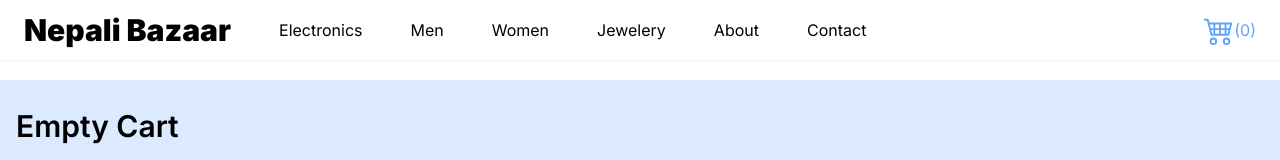
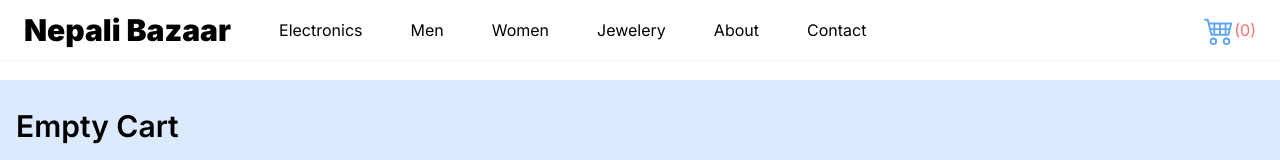
Before and after one commit to nabin69-nep/ecommerce, a Next.js app: page /cart in a window 1280 px wide. Shown: the top 160 px of the page. Built offline with nearby package versions, Linux system fonts and the light colour scheme.

Commit message:
span tag is added in the length of cart item in the navbar section

```diff
--- a/src/app/component/Navbar.tsx
+++ b/src/app/component/Navbar.tsx
@@ -44,7 +44,7 @@ function Navbar() {
                   }
                 </div>
               </div>
-              <li className=" p-1 "><Link className=' flex items-center text-blue-400' href="/cart"><BsCart4 className='font-bold text-3xl'/>({cart?.cartItems?.length>0?cart?.cartItems?.length:"0"})</Link></li>
+              <li className=" p-1 "><Link className=' flex items-center text-blue-400' href="/cart"><BsCart4 className='font-bold text-3xl'/><span className='text-red-400'>({cart?.cartItems?.length>0?cart?.cartItems?.length:"0"})</span></Link></li>
               <div className={
                 menuOpen?"fixed top-0 w-screen duration-300 left-0 ease-in-out h-screen bg-gray-300 z-[999]":"left-[-100%] bg-gray-300 duration-300 ease-in-out  fixed top-0"
               }>
```
